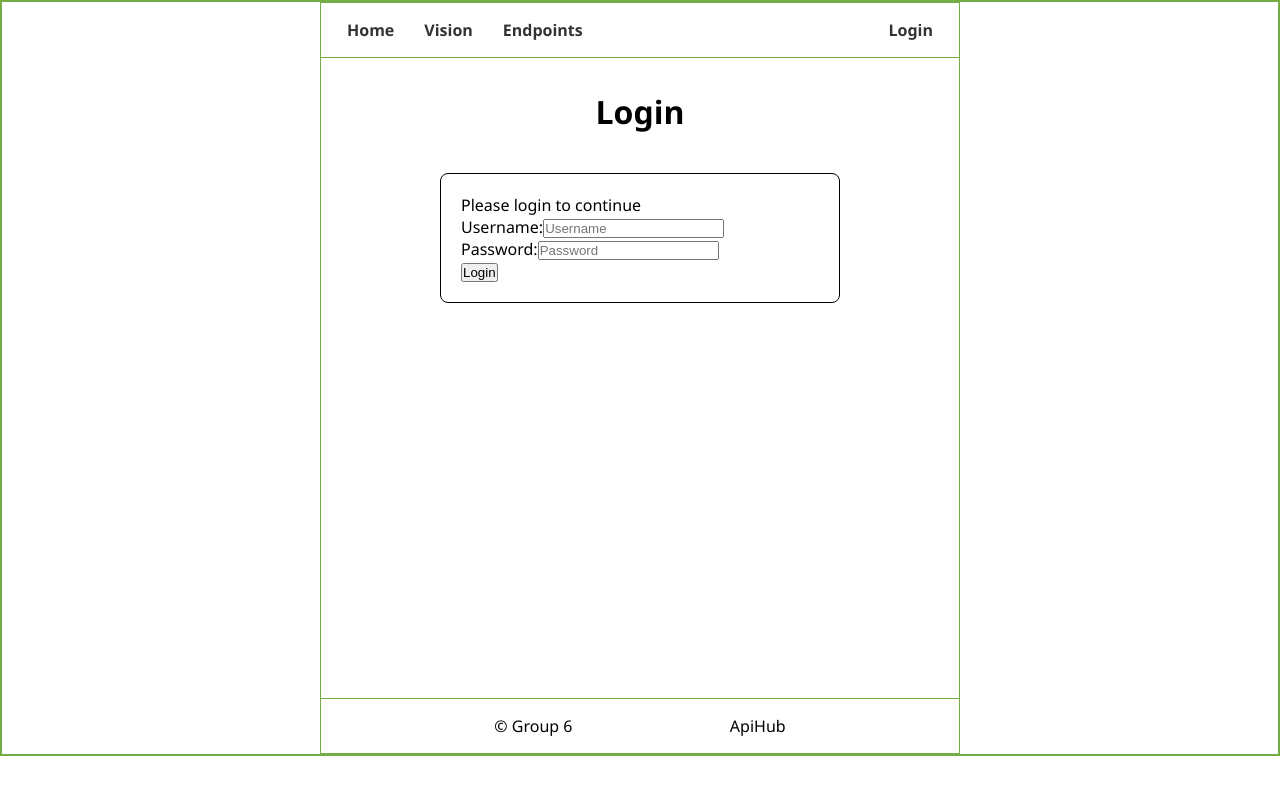
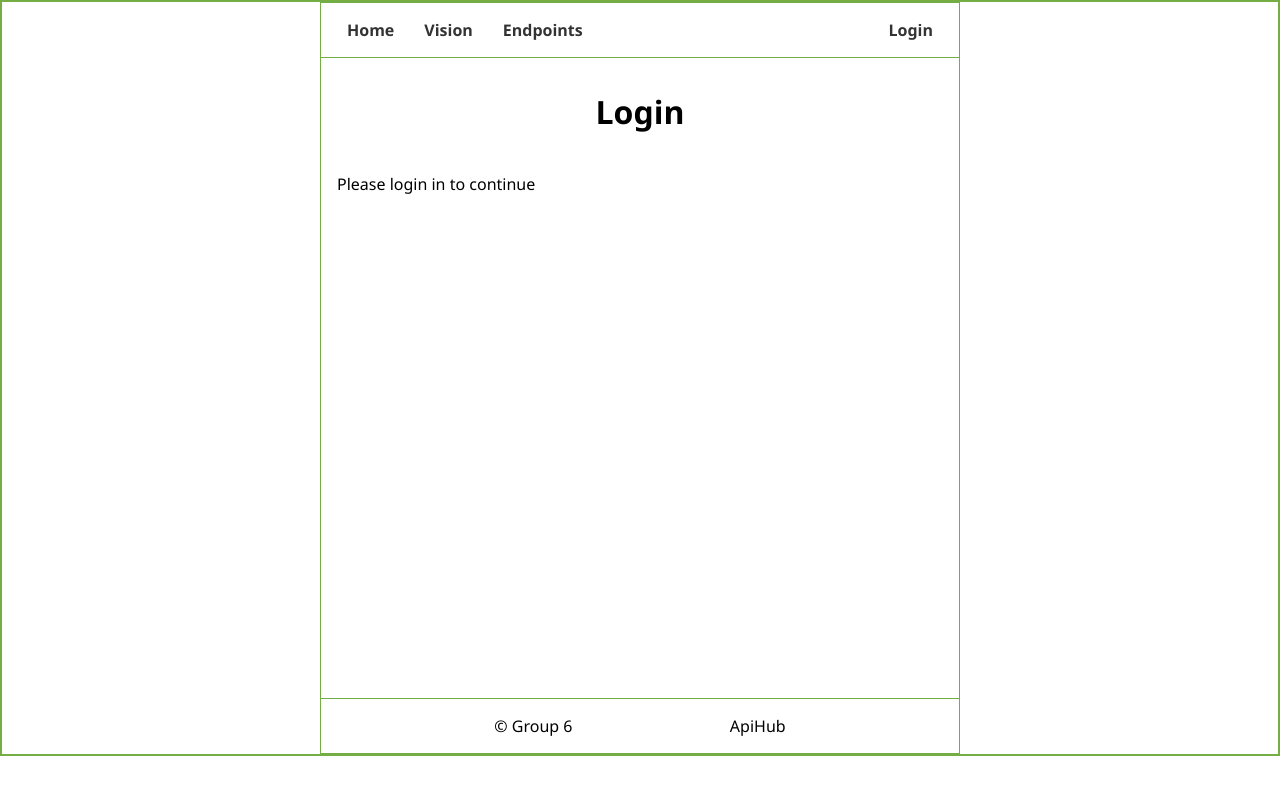
Before and after one commit to Jeanette93Cph/apiHub, a React (Vite) app: page /login in a window 1280 px wide. Shown: the top 794 px of the page. Built offline with nearby package versions, Linux system fonts and the light colour scheme.

Commit message:
undone login form

```diff
--- a/src/pages/Login.jsx
+++ b/src/pages/Login.jsx
@@ -1,32 +1,9 @@
-import styled from "styled-components";
-
-const StyledForm = styled.form`
-  border: 1px solid black;
-  padding: 20px;
-  border-radius: 8px;
-  max-width: 400px;
-  margin: 0 auto;
-`;
-
 function Login() {
     return (
         <>
         <h1>Login</h1>
-        <StyledForm>
-        <p>Please login to continue</p>
-        <label>
-          Username:
-          <input type="text" placeholder="Username" />
-        </label>
-        <br />
-        <label>
-          Password:
-          <input type="password" placeholder="Password" />
-        </label>
-        <br />
-        <button type="submit">Login</button>
-      </StyledForm>
-      </>
+        <p>Please login in to continue</p>
+        </>
     );
 }
 
```
